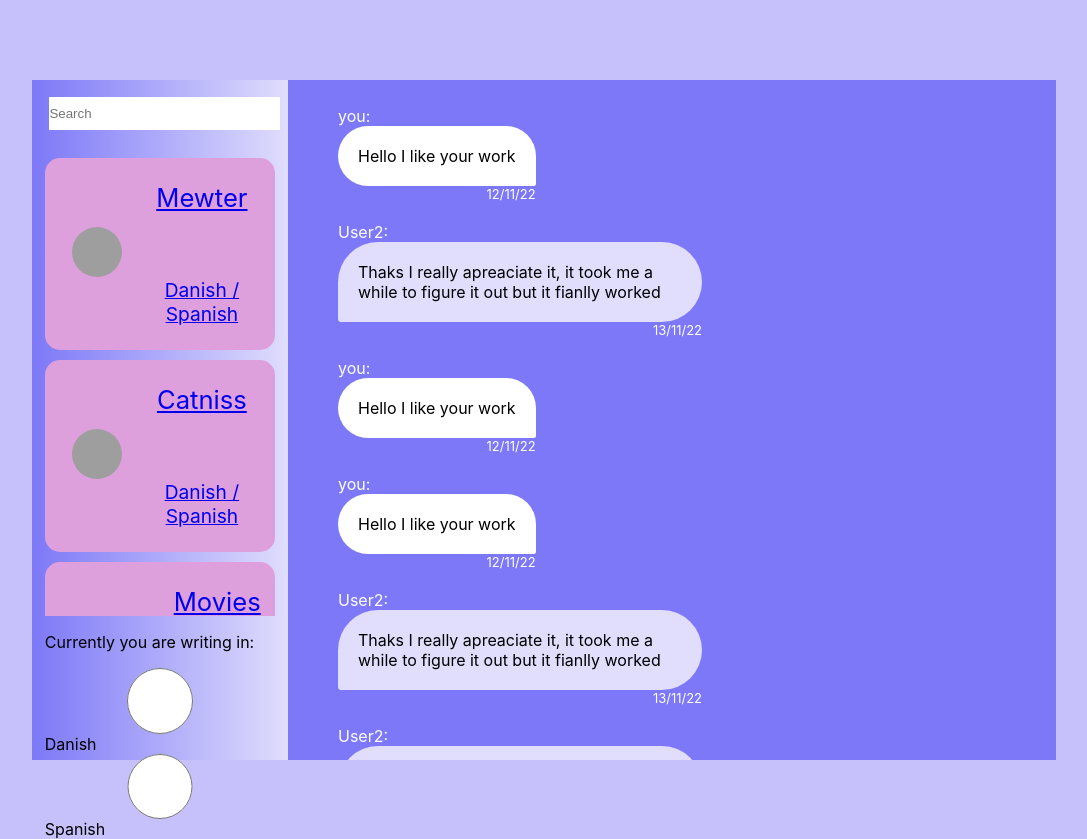
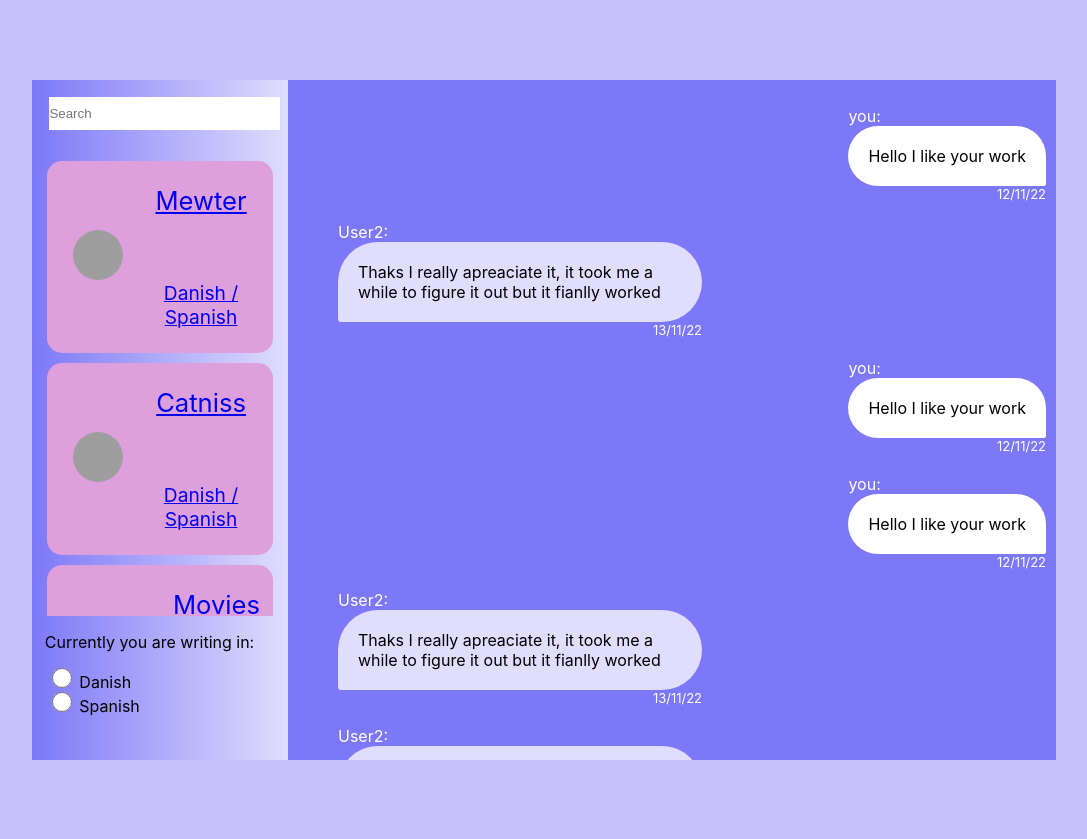
Before and after one commit to mackneupart/chat-app-TxID, a React (Create React App) app: page /chatTest in a window 1280 px wide. Shown: the whole page, without its empty margins (96-1183 px from the left). After the commit the page ends 800 px from the top, so only its background shows below. Built offline with nearby package versions, Linux system fonts and the light colour scheme; grey boxes are pictures that could not be loaded; what parse would draw is missing.

Commit message:
language radio

```diff
--- a/src/Components/ChatBox/ChatBox.css
+++ b/src/Components/ChatBox/ChatBox.css
@@ -4,7 +4,7 @@
     /* width: 50%; */
     /* height: 500px; */
     overflow-y: scroll;
-    scrollbar-color: var(--blue-900), var(--purple-900);
+    scrollbar-color: var(--blue-900) var(--purple-900);
     scrollbar-width: thin;
 }
 
@@ -16,7 +16,7 @@
     justify-self: right;
 
 }
-.message-list > [type="send"]{
+.message-list > [type="received"]{
     justify-self: left;
 
 }
--- a/src/Components/ChatSidebar/ChatSidebar.css
+++ b/src/Components/ChatSidebar/ChatSidebar.css
@@ -13,11 +13,20 @@
 
 .chat-list{
     grid-row-start: 2;
+    padding: 1%;
     overflow-y: scroll;
-    scrollbar-color: var(--blue-900), var(--purple-900);
+    scrollbar-color: var(--blue-900) var(--purple-100);
     scrollbar-width: thin;
 }
 .language-radio{
     /* display: grid; */
     grid-row-start: 3;
 }
+input[type = "radio"]{
+    width: 15%;
+    height: 15%;
+    border: none;
+    margin: 0;
+    display: inline;
+
+}
--- a/src/Components/ChatSidebar/ChatSidebar.js
+++ b/src/Components/ChatSidebar/ChatSidebar.js
@@ -6,7 +6,8 @@ export default function ChatSidebar({chats, currenChat}){
     const language2 = "Spanish" // currentChat language 2
 
     function searchChat(event){
-
+        //get all chaste
+        //find right chat
     }
 
     return(
@@ -17,7 +18,7 @@ export default function ChatSidebar({chats, currenChat}){
             <div className="language-radio">
                 <p>Currently you are writing in:</p>
                 <input className="radio-input" type="radio" name="current-language" value= {language1}/>
-                <label for={language1}>{language1}</label>
+                <label for={language1}>{language1}</label><br/>
                 <input className="radio-input" type="radio" name="current-language" value= {language2}/>
                 <label for={language2}>{language2}</label>
             </div>
--- a/src/Pages/ChatTest/ChatTest.css
+++ b/src/Pages/ChatTest/ChatTest.css
@@ -3,6 +3,7 @@
     display: grid;
     grid-template-columns: 10% 20% 60% 10%;
     grid-template-rows: 10% 85% 5%;
+    box-shadow: inset;
 
 }
 .chat-sidebar{
```
Also changed, not shown: src/App.js (+0 -27 lines).
